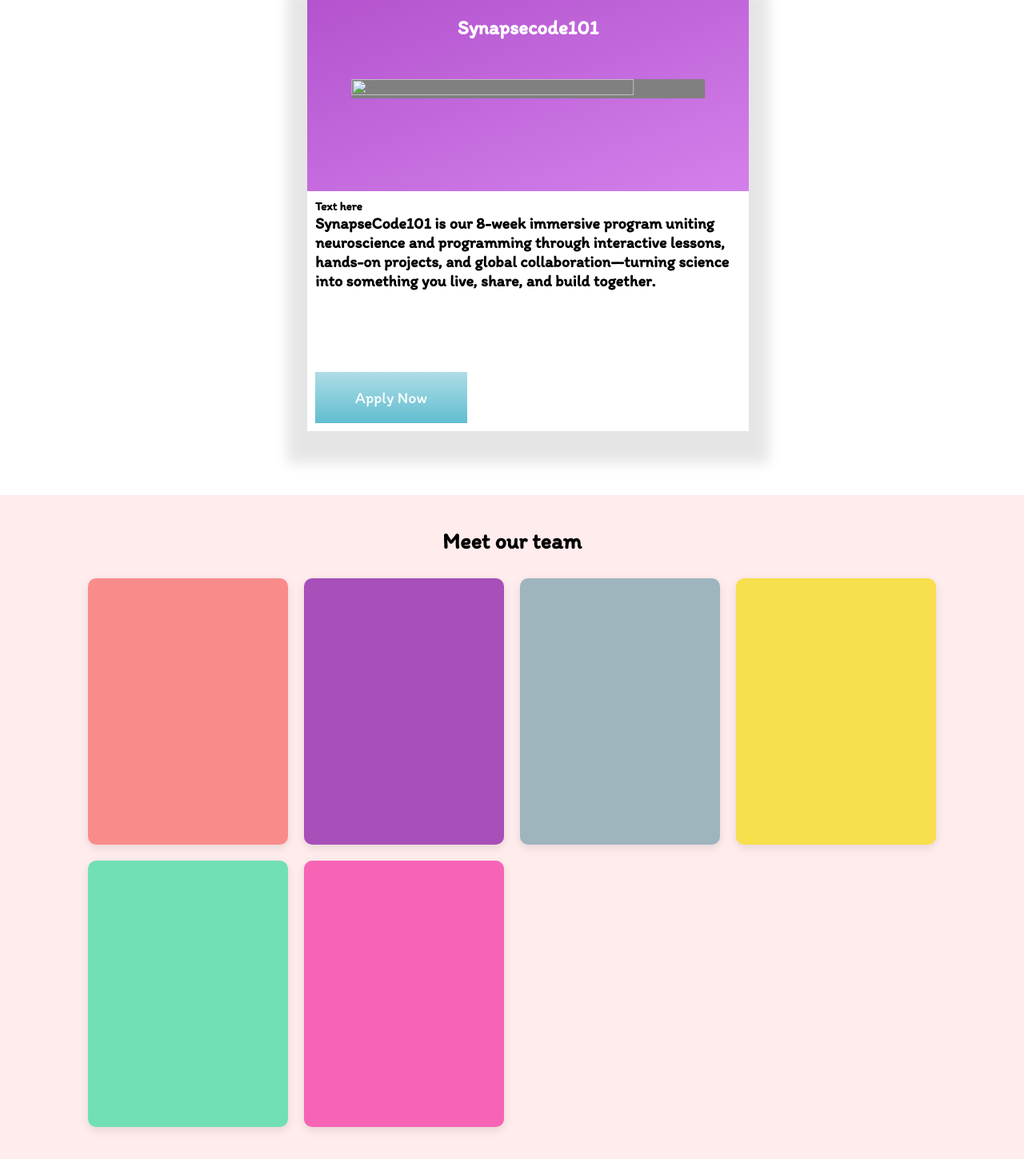
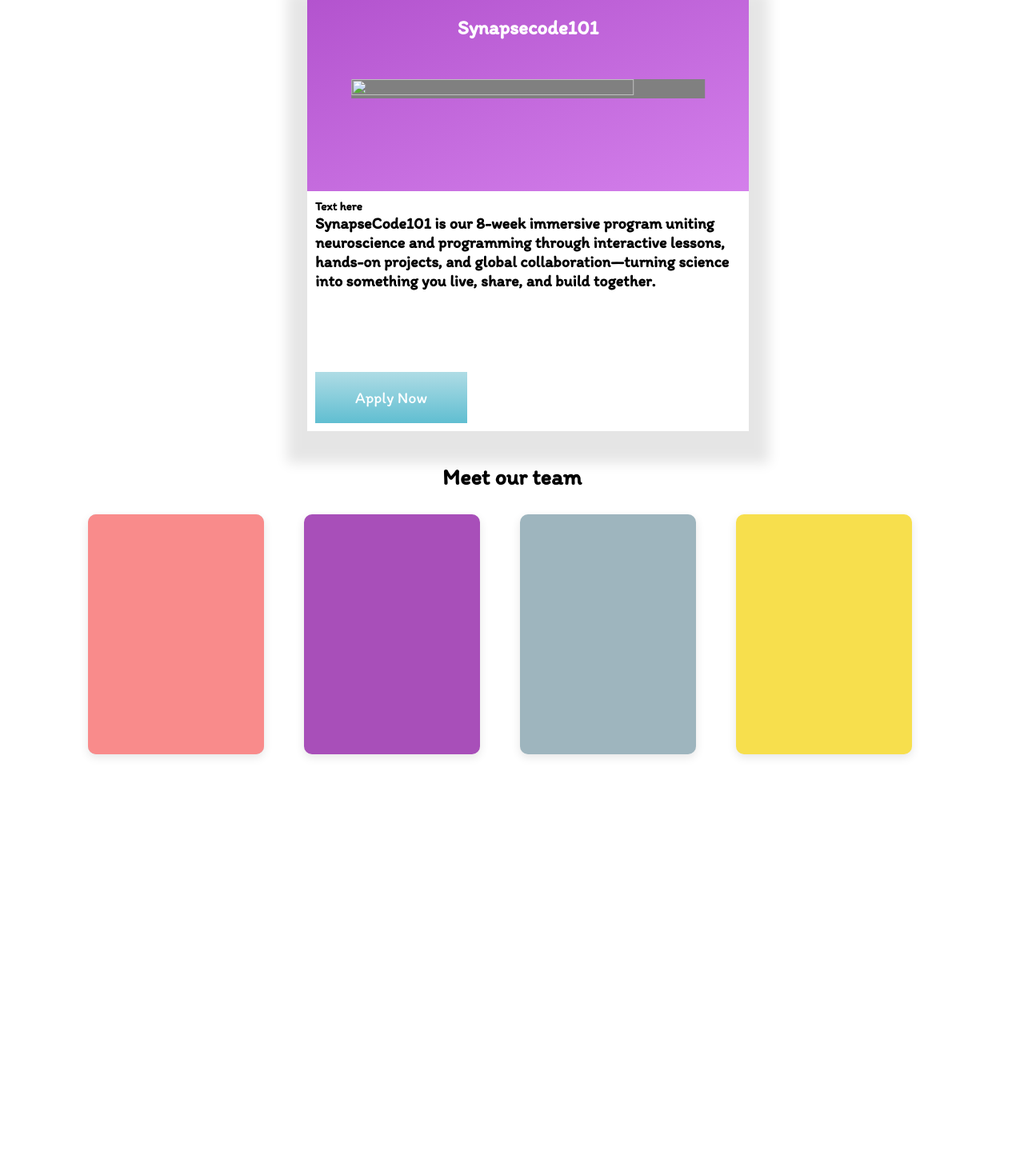
Before and after one commit to sabuka-dumbo/Synapsecode, a Django app: page / in a window 1280 px wide. Shown: the part 1156-2605 px from the top of the page at 80% size. After the commit the page ends 2103 px from the top, so only its background shows below. Run offline with Django 5.2, Linux system fonts and the light colour scheme.

Commit message:
Aug 12, 2025, 1:44 PM

```diff
--- a/synapsecode/synapsecode101/static/css/styles.css
+++ b/synapsecode/synapsecode101/static/css/styles.css
@@ -336,8 +336,7 @@ h3 {
     text-align: center;
     font-family: "Itim", sans-serif;
     padding: 40px;
-    background-color: #FFECEC;
-    margin-top: 80px;
+    background-color: white;
 }
 
 .team-section h2 {
@@ -355,16 +354,62 @@ h3 {
 }
 
 .team-card {
-    aspect-ratio: 3 / 4;
+    position: relative;
+    width: 220px;
+    height: 300px;
     border-radius: 10px;
+    overflow: hidden;
+    background: #ccc;
     box-shadow: 0 4px 12px rgba(0,0,0,0.1);
-    transition: transform 0.3s ease, box-shadow 0.3s ease;
+    transition: all 0.4s ease;
+}
+
+.color-block {
+    position: absolute;
+    top: 0;
+    left: 0;
+    width: 100%;
+    height: 100%;
+    transition: all 0.4s ease;
+}
+
+.info {
+    position: absolute;
+    top: 0;
+    left: 100%;
+    width: 100%;
+    height: 100%;
+    background: white;
+    padding: 20px;
+    text-align: left;
+    transition: all 0.4s ease;
+    display: flex;
+    flex-direction: column;
+    justify-content: center;
+}
+
+.info h3 {
+    margin: 0 0 5px;
+    font-size: 18px;
+}
+
+.info p {
+    margin: 3px 0;
 }
 
 .team-card:hover {
-    transform: translateY(-8px);
+    width: 400px;
     box-shadow: 0 8px 20px rgba(0,0,0,0.2);
 }
+
+.team-card:hover .color-block {
+    width: 40%;
+}
+
+.team-card:hover .info {
+    left: 40%;
+}
+
 
 
 @media screen and (max-width: 1000px) {
--- a/synapsecode/synapsecode101/templates/index.html
+++ b/synapsecode/synapsecode101/templates/index.html
@@ -80,15 +80,20 @@
 <section class="team-section">
     <h2>Meet our team</h2>
     <div class="team-grid">
-                <div class="team-card" style="background-color: #F98B8B;"></div>
+        <div class="team-card">
+            <div class="color-block" style="background-color: #F98B8B;"></div>
+            <div class="info">
+                <h3>Saba Dumbadze</h3>
+                <p class="role">web-developer</p>
+                <p>Description here</p>
+            </div>
+        </div>
         <div class="team-card" style="background-color: #A84FB9;"></div>
         <div class="team-card" style="background-color: #9EB5BE;"></div>
         <div class="team-card" style="background-color: #F7DF4D;"></div>
-                <div class="team-card" style="background-color: #70E0B4;"></div>
-                <div class="team-card" style="background-color: #F764B6;"></div>
-                <!-- Add up to 12 cards -->
     </div>
 </section>
+
 
         <script src="{% static 'js/index.js' %}"></script>
     </body>
```
Lines whose indentation alone changed are shown as unchanged.
